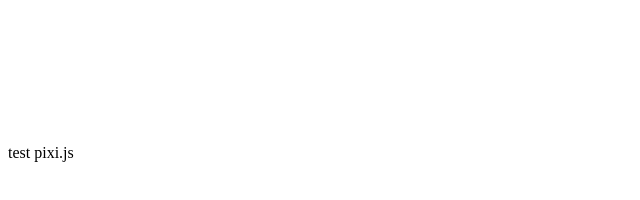
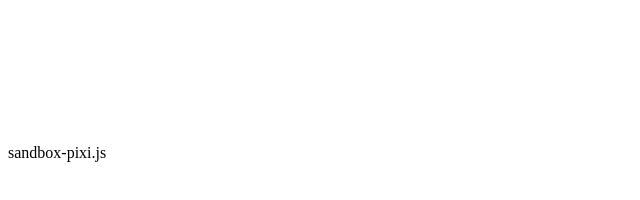
Before and after one commit to verytired/sandbox-pixi.js, a website with bundled scripts: page public/index.html in a window 1280 px wide. Shown: the full height of the page, 0-640 px from the left. Built offline with nearby package versions, Linux system fonts and the light colour scheme.

Commit message:
modified:   build/js/app.js  	modified:   public/index.html  	modified:   src/js/index.js

```diff
--- a/public/index.html
+++ b/public/index.html
@@ -1,13 +1,16 @@
 <!DOCTYPE html>
+
 <head>
-  <title>test pixi</title>
-  <meta charset="utf-8">
-  <meta name="viewport" content="width=device-width, user-scalable=no, minimum-scale=1.0, maximum-scale=1.0">
+    <title>sandbox-pixi.js</title>
+    <meta charset="utf-8">
+    <meta name="viewport" content="width=device-width, user-scalable=no, minimum-scale=1.0, maximum-scale=1.0">
 </head>
+
 <body>
-test pixi.js
-<canvas id="canvas"></canvas>
-<script src="build/dist/vendor.js"></script>
-<script src="build/js/app.js"></script>
+    sandbox-pixi.js
+    <canvas id="canvas"></canvas>
+    <script src="build/dist/vendor.js"></script>
+    <script src="build/js/app.js"></script>
 </body>
+
 </html>
--- a/src/js/index.js
+++ b/src/js/index.js
@@ -1,4 +1,4 @@
 import Main from './Main.js';
 
-var main = new Main();
+const main = new Main();
 main.run();
```
Also changed, not shown: build/js/app.js.
